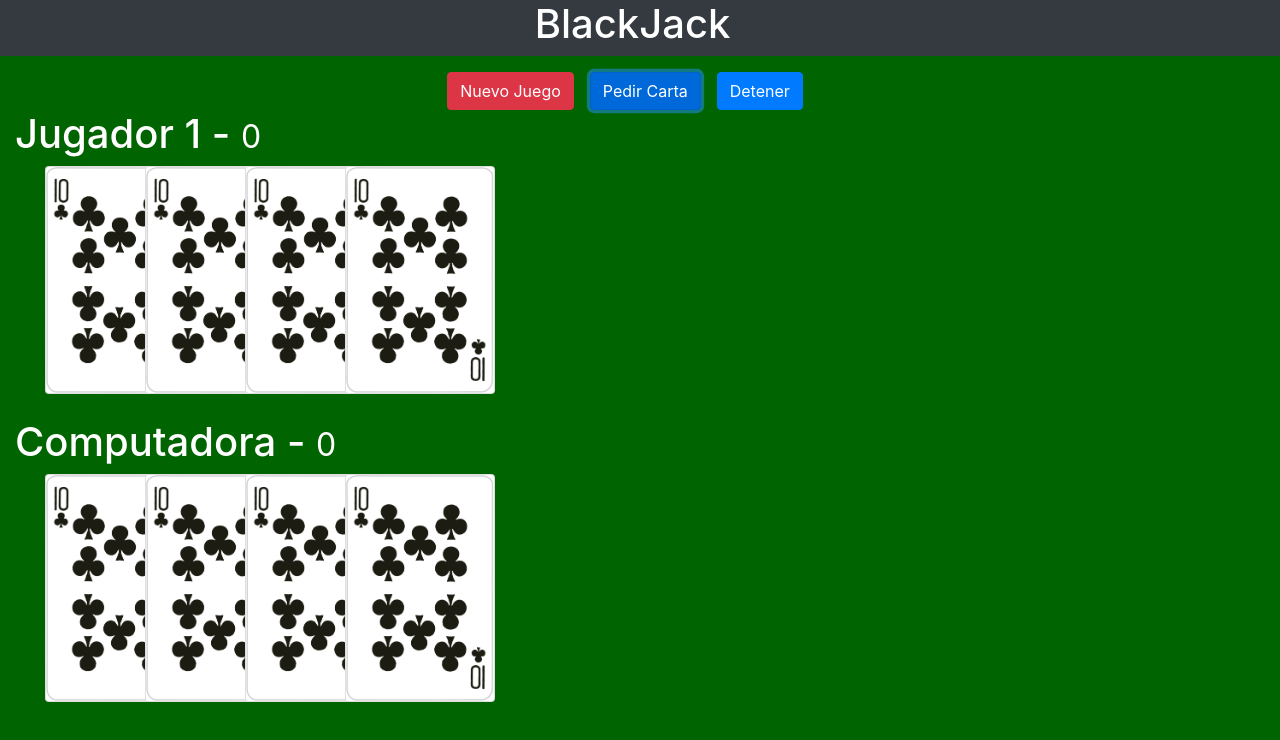
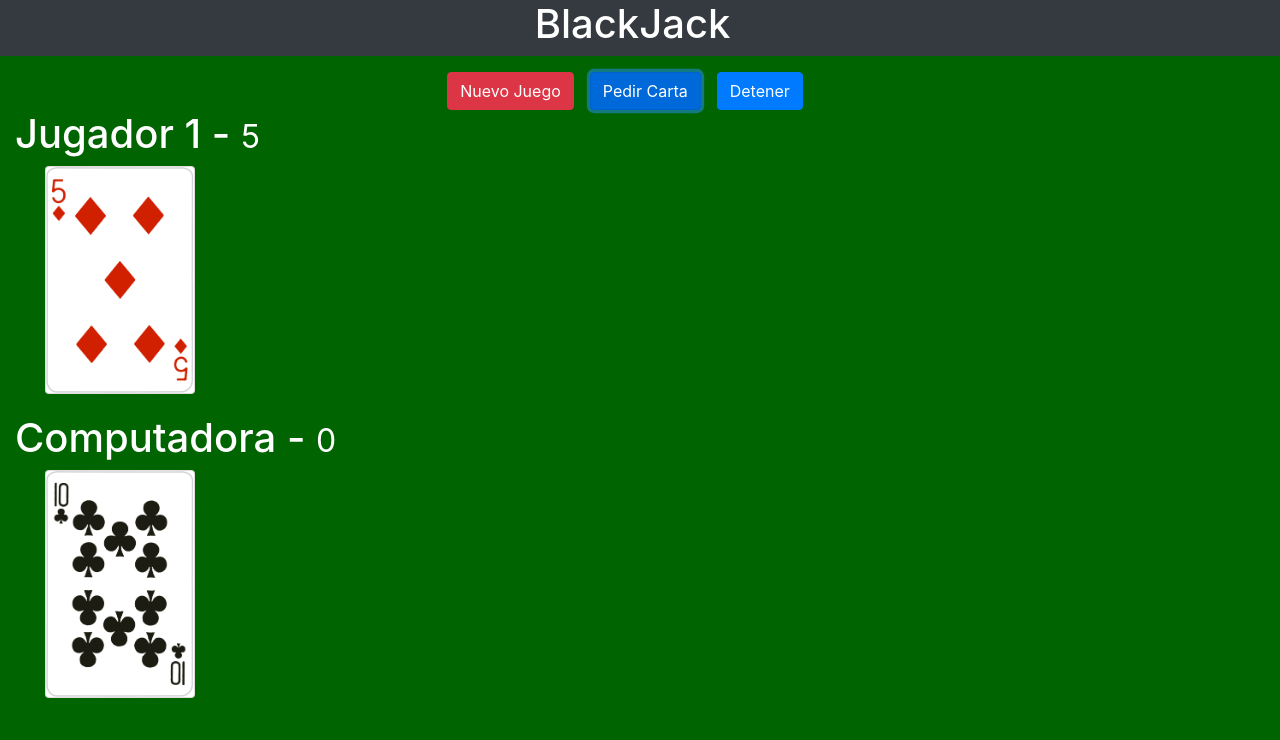
Before and after one commit to yenselleon/blackJack_game, a plain HTML site: page index.html in a window 1280 px wide. Both pictures are taken after a click on the button "Pedir Carta". Drawn offline with nearby package versions, Linux system fonts and the light colour scheme.

Commit message:
Funcionalidad de añadir cartas añadido

```diff
--- a/assets/js/main.js
+++ b/assets/js/main.js
@@ -1,9 +1,19 @@
 
+const btnNuevoJuego = document.getElementById('btnNuevoJuego');
+const btnPedir = document.getElementById('btnPedir');
+const btnDetener = document.getElementById('btnDetener');
+const jugador_cartas = document.getElementById('jugador_cartas');
+
+let small = document.querySelectorAll('small');
+
+const img = document.createElement("img")
 
 let deck = [];
 
 const tipos = ['C', 'D', 'H', 'S'];
 const especiales = ['A', 'K', 'Q', 'J'];
+let puntosJugador = 0;
+let puntosComputadora = 0;
 
 const crearDeck = () => {
 
@@ -33,8 +43,7 @@ const pedirCarta = () => {
     }
 
     const carta = deck.pop()
-    console.log(deck);
-    console.log(carta);
+
     return carta;
 
 }
@@ -51,3 +60,33 @@ const valorCarta = (carta) => {
 
 const valor = valorCarta(pedirCarta());
 console.log({valor});
+
+
+//Eventos
+
+btnPedir.addEventListener('click', () => {
+
+    const carta = pedirCarta()
+
+    puntosJugador = puntosJugador + valorCarta(carta);
+
+    small[0].innerText = `${puntosJugador}`;
+
+    const imgCarta = document.createElement('img')
+    imgCarta.classList.add('card')
+    imgCarta.src = `./assets/cartas/${carta}.png`
+
+    jugador_cartas.append(imgCarta);
+
+
+    if( puntosJugador > 21 ){
+        console.warn('Lo siento Perdiste');
+        btnPedir.disabled = true
+
+    }else if( puntosJugador === 21 ){
+        console.warn('Haz ganado la partida');
+        btnPedir.disabled = true
+
+    }
+
+})
--- a/assets/styles/style.css
+++ b/assets/styles/style.css
@@ -14,3 +14,7 @@ body{
     margin-left: -50px;
     width: 150px;
 }
+
+.contenedor__cartas{
+    height: 280px;
+}
--- a/index.html
+++ b/index.html
@@ -15,29 +15,22 @@
 
     <div class="row justify-content-center container-fluid">
         <div class="container justify-content-center d-flex">
-            <button class="btn btn-danger">Nuevo Juego</button>
-            <button class="btn btn-primary mx-3">Pedir Carta</button>
-            <button class="btn btn-primary">Detener</button>
+            <button id="btnNuevoJuego" class="btn btn-danger">Nuevo Juego</button>
+            <button id="btnPedir" class="btn btn-primary mx-3">Pedir Carta</button>
+            <button id="btnDetener" class="btn btn-primary">Detener</button>
         </div>
     </div>
 
-    <div class="container-fluid mb-4">
+    <div class="container-fluid mb-4 contenedor__cartas">
         <h1 class="text-white">Jugador 1 - <small>0</small></h1>
-        <div class="row container">
-            <img class="card" src="./assets/cartas/10C.png" alt="">
-            <img class="card" src="./assets/cartas/10C.png" alt="">
-            <img class="card" src="./assets/cartas/10C.png" alt="">
-            <img class="card" src="./assets/cartas/10C.png" alt="">
+        <div id="jugador_cartas" class="row container">
 
         </div>
     </div>
 
-    <div class="container-fluid ">
+    <div class="container-fluid contenedor__cartas">
         <h1 class="text-white">Computadora - <small>0</small></h1>
-        <div class="row container">
-            <img class="card" src="./assets/cartas/10C.png" alt="">
-            <img class="card" src="./assets/cartas/10C.png" alt="">
-            <img class="card" src="./assets/cartas/10C.png" alt="">
+        <div id="computadora_cartas" class="row container">
             <img class="card" src="./assets/cartas/10C.png" alt="">
 
         </div>
```
